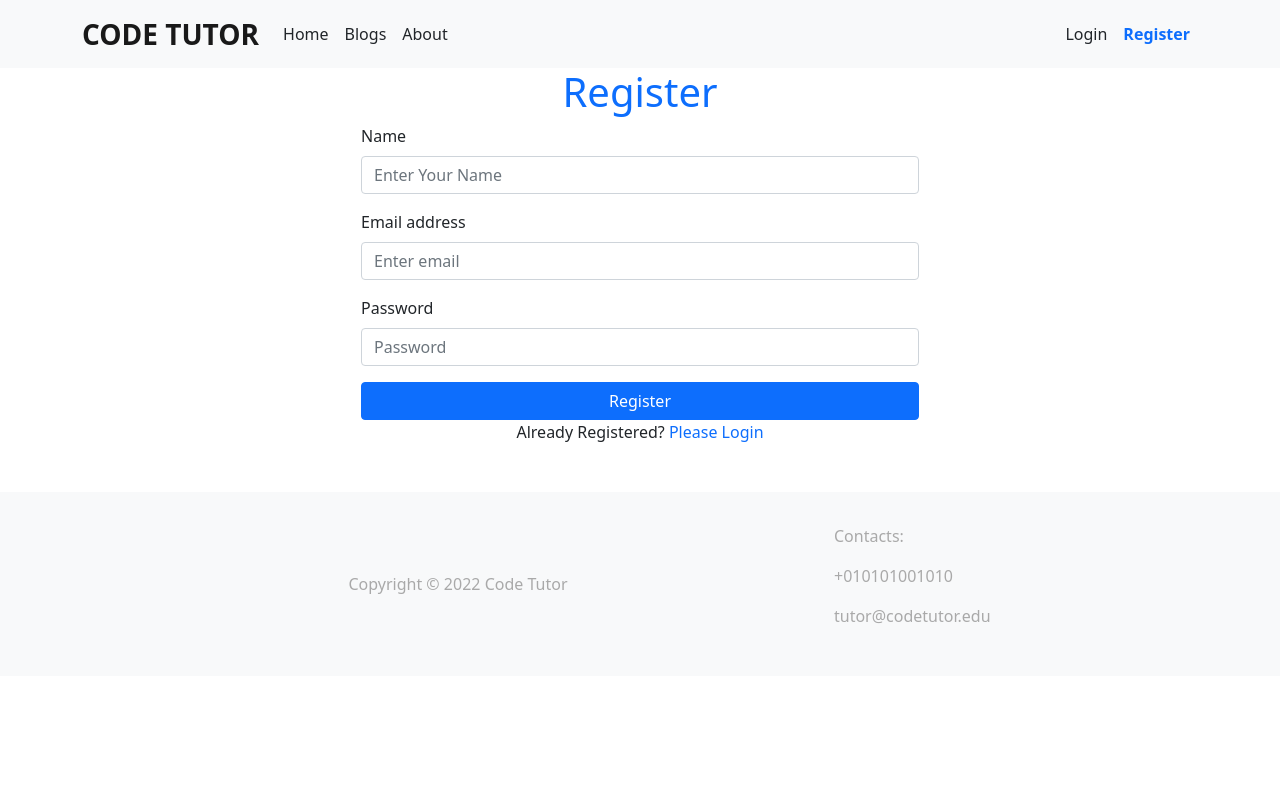
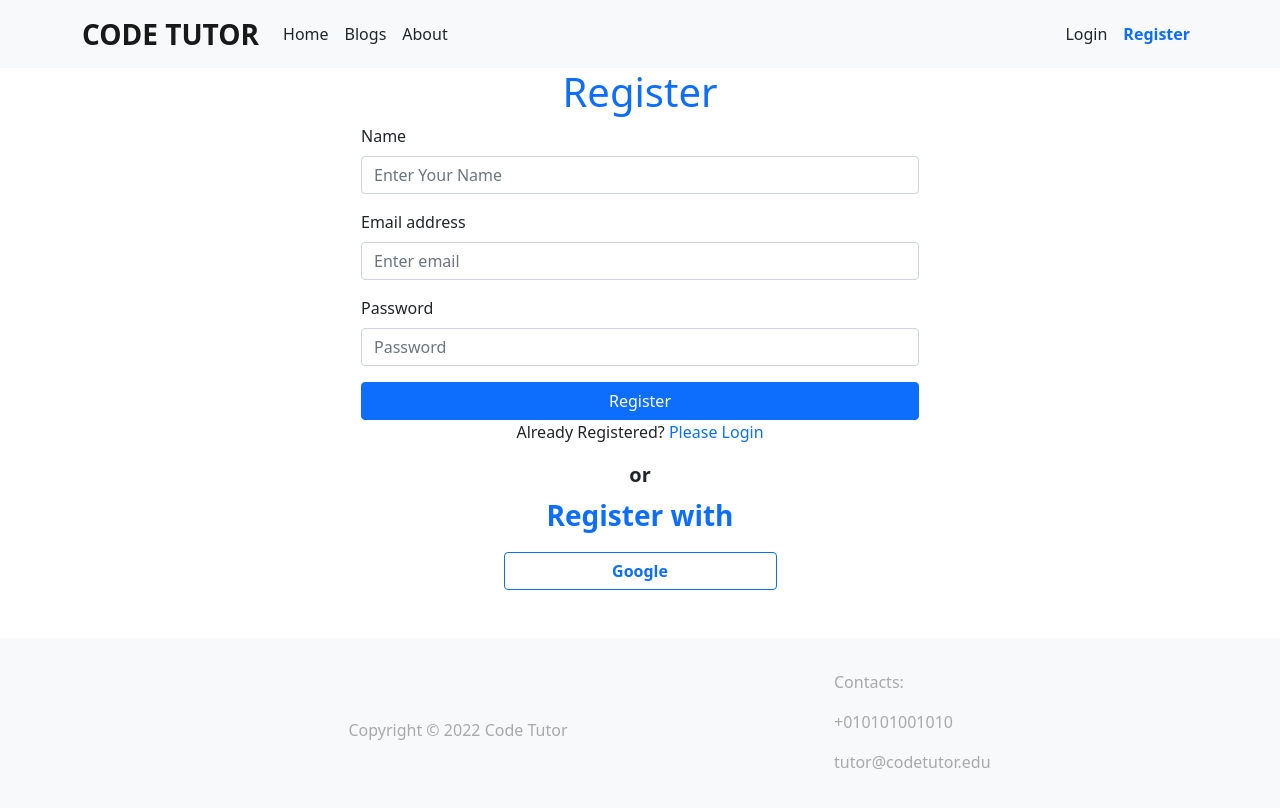
Before and after one commit to aduyti/independent-service-code-tutor, a React (Create React App) app: page /register in a window 1280 px wide. Shown: the top 808 px of the page. Built offline with nearby package versions, Linux system fonts and the light colour scheme; no server answers.

Commit message:
google login

```diff
--- /dev/null
+++ b/src/Components/ThirdPartyLogin/ThirdPartyLogin.js
@@ -0,0 +1,31 @@
+import React from 'react';
+import { Button } from 'react-bootstrap';
+import { useSignInWithGoogle } from 'react-firebase-hooks/auth';
+import { useLocation, useNavigate } from 'react-router-dom';
+import auth from '../../firebase.init';
+import Loading from '../Loading/Loading';
+
+const ThirdPartyLogin = ({ children }) => {
+    const [signInWithGoogle, user, loading, error] = useSignInWithGoogle(auth);
+    let location = useLocation();
+    const navigate = useNavigate();
+    let from = location.state?.from?.pathname || "/";
+    if (user) {
+        navigate(from, { replace: true });
+    }
+
+    return (
+        <div className="container">
+            <div className="w-50 mx-auto">
+                <p className="text-center fw-bold fs-5 mb-1">or</p>
+                <p className="text-primary text-center fw-bold fs-3">{children} with</p>
+                {loading && <Loading />}
+                {error && <p className="text-center text-danger">{error.message}</p>}
+
+                <Button variant="outline-primary" className="fw-bold w-50 mx-auto d-block mb-1" onClick={() => signInWithGoogle()}>Google</Button>
+            </div>
+        </div>
+    );
+};
+
+export default ThirdPartyLogin;
--- a/src/Pages/Login/Login.js
+++ b/src/Pages/Login/Login.js
@@ -4,6 +4,7 @@ import { useSignInWithEmailAndPassword } from 'react-firebase-hooks/auth';
 import { useForm } from 'react-hook-form';
 import { Link, useLocation, useNavigate } from 'react-router-dom';
 import Loading from '../../Components/Loading/Loading';
+import ThirdPartyLogin from '../../Components/ThirdPartyLogin/ThirdPartyLogin';
 import auth from '../../firebase.init';
 
 const Login = () => {
@@ -57,6 +58,8 @@ const Login = () => {
             </Form>
             <Button variant="link" type="" className="d-block mx-auto text-decoration-none" onClick={forgotPasswordClick} >Forgot your password?</Button>
             <p className="text-center">New Here? <Link to="/register" className="text-decoration-none">Please Register</Link></p>
+
+            <ThirdPartyLogin>Login</ThirdPartyLogin>
         </div>
     );
 };
--- a/src/Pages/Register/Register.js
+++ b/src/Pages/Register/Register.js
@@ -5,6 +5,7 @@ import { Link, useLocation, useNavigate } from 'react-router-dom';
 import { useCreateUserWithEmailAndPassword } from 'react-firebase-hooks/auth';
 import auth from '../../firebase.init'
 import Loading from '../../Components/Loading/Loading';
+import ThirdPartyLogin from '../../Components/ThirdPartyLogin/ThirdPartyLogin';
 
 const Register = () => {
     const navigate = useNavigate();
@@ -56,6 +57,8 @@ const Register = () => {
                 </Button>
             </Form>
             <p className="text-center">Already Registered? <Link to="/login" className="text-decoration-none">Please Login</Link></p>
+
+            <ThirdPartyLogin>Register</ThirdPartyLogin>
         </div >
     );
 };
```
